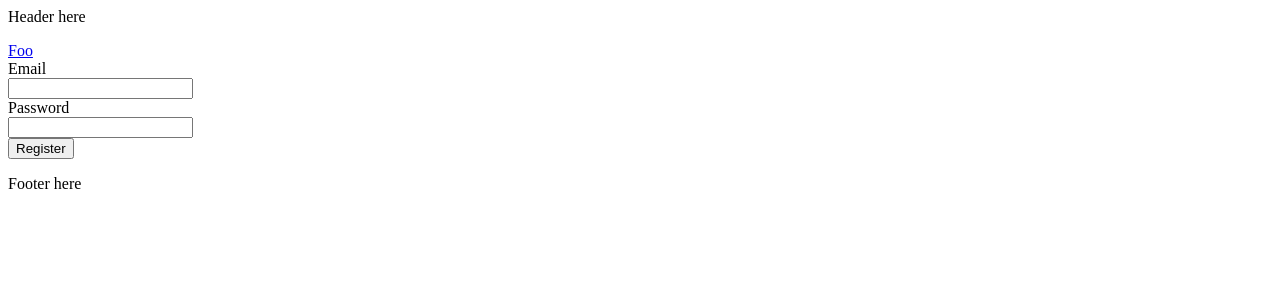
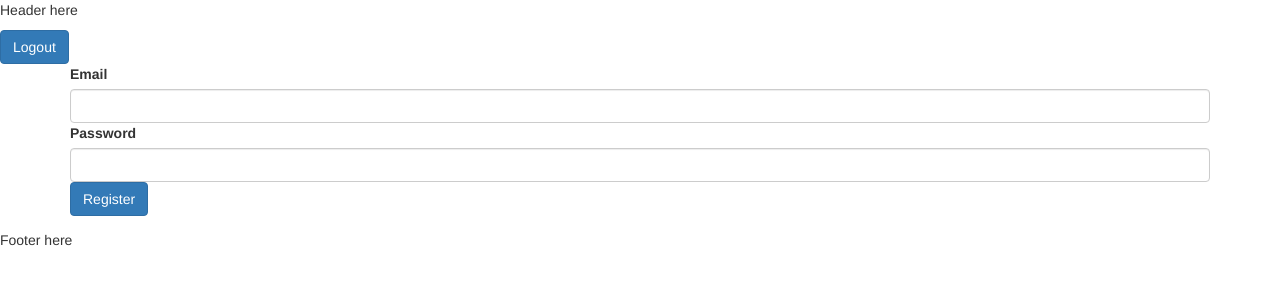
Before and after one commit to bcongdon/EachDay, a React app: page /register in a window 1280 px wide. Shown: the top 300 px of the page. Built offline with nearby package versions, Linux system fonts and the light colour scheme.

Commit message:
Enumerated Proptypes, fixed listing issues

```diff
--- a/package.json
+++ b/package.json
@@ -7,7 +7,7 @@
     "start": "webpack --watch",
     "build": "webpack --optimize-minimize --define process.env.NODE_ENV=\"'production'\"",
     "serve": "webpack-dev-server",
-    "lint": "eslint src/**/*.js"
+    "lint": "eslint src/"
   },
   "repository": {
     "type": "git",
@@ -29,6 +29,7 @@
   },
   "devDependencies": {
     "babel-core": "^6.24.1",
+    "babel-eslint": "^7.2.3",
     "babel-loader": "^7.0.0",
     "babel-preset-es2015": "^6.24.1",
     "babel-preset-react": "^6.24.1",
--- a/public/index.html
+++ b/public/index.html
@@ -1,5 +1,6 @@
 <head>
   <title>EveryDay</title>
+  <link rel="stylesheet" type="text/css" href="https://maxcdn.bootstrapcdn.com/bootstrap/3.3.6/css/bootstrap.min.css">
 </head>
 
 <body>
--- a/src/actions/index.js
+++ b/src/actions/index.js
@@ -13,12 +13,10 @@ export function errorHandler(dispatch, error, type) {
   let errorMessage = ''
 
   if (error.data && error.data.message) {
-    errorMessage = error.data.message
+    errorMessage = JSON.stringify(error.data.message)
   } else {
-    errorMessage = error.data
+    errorMessage = JSON.stringify(error.data)
   }
-
-  console.log(error)
 
   if (error.status === 403) {
     dispatch({
--- a/src/components/App.js
+++ b/src/components/App.js
@@ -1,5 +1,6 @@
 import React, { Component } from 'react'
 import { PropTypes } from 'prop-types'
+import Logout from './auth/Logout'
 
 class App extends Component {
   render() {
@@ -7,6 +8,7 @@ class App extends Component {
       <div>
         <p>Header here</p>
 
+        <Logout />
         <div className='container'>
           {this.props.children}
         </div>
@@ -18,7 +20,7 @@ class App extends Component {
 }
 
 App.propTypes = {
-  children: PropTypes.element.isRequired
+  children: PropTypes.object
 }
 
 export default App
--- a/src/components/auth/Login.js
+++ b/src/components/auth/Login.js
@@ -1,7 +1,8 @@
 import React, { Component } from 'react'
 import { connect } from 'react-redux'
 import { Field, reduxForm } from 'redux-form'
-import { Link } from 'react-router'
+import { Redirect } from 'react-router-dom'
+import { PropTypes } from 'prop-types'
 import { loginUser } from '../../actions'
 
 const form = reduxForm({
@@ -14,7 +15,7 @@ class Login extends Component {
   }
 
   renderAlert() {
-    if(this.props.errorMessage) {
+    if (this.props.errorMessage) {
       return (
         <div>
           <span><strong>Error!</strong> {this.props.errorMessage}</span>
@@ -28,25 +29,34 @@ class Login extends Component {
 
     return (
       <div>
-        <form onSubmit={handleSubmit(this.handleFormSubmit.bind(this))}>
-        {this.renderAlert()}
+        <form onSubmit={handleSubmit(this.handleFormSubmit)}>
+          {this.props.authenticated ? (<Redirect push to='/dashboard' />) : null}
+          {this.renderAlert()}
           <div>
             <label>Email</label>
-            <Field name="email" className="form-control" component="input" type="text" />
+            <Field name='email' className='form-control' component='input' type='text' />
           </div>
           <div>
             <label>Password</label>
-            <Field name="password" className="form-control" component="input" type="password" />
+            <Field name='password' className='form-control' component='input' type='password' />
           </div>
-          <button type="submit" className="btn btn-primary">Login</button>
+          <button type='submit' className='btn btn-primary'>Login</button>
         </form>
       </div>
     )
   }
 }
 
+Login.propTypes = {
+  loginUser: PropTypes.func.isRequired,
+  errorMessage: PropTypes.string,
+  handleSubmit: PropTypes.func.isRequired,
+  authenticated: PropTypes.bool.isRequired
+}
+
 function mapStateToProps(state) {
   return {
+    authenticated: state.auth.authenticated,
     errorMessage: state.auth.error,
     message: state.auth.message
   }
--- a/src/components/auth/Register.js
+++ b/src/components/auth/Register.js
@@ -3,6 +3,7 @@ import { connect } from 'react-redux'
 import { Field, reduxForm } from 'redux-form'
 import { registerUser } from '../../actions'
 import { Redirect } from 'react-router'
+import { PropTypes } from 'prop-types'
 
 const form = reduxForm({
   form: 'register',
@@ -10,10 +11,10 @@ const form = reduxForm({
 })
 
 const renderField = field => (
-    <div>
-      <input className="form-control" {...field.input}/>
-      {field.touched && field.error && <div className="error">{field.error}</div>}
-    </div>
+  <div>
+    <input className='form-control' {...field.input} />
+    {field.touched && field.error && <div className='error'>{field.error}</div>}
+  </div>
 )
 
 function validate(formProps) {
@@ -49,25 +50,32 @@ class Register extends Component {
     const { handleSubmit } = this.props
 
     return (
-      <form onSubmit={handleSubmit(this.handleFormSubmit.bind(this))}>
-      {this.props.authenticated ? (<Redirect push to="/dashboard" />) : null}
-      {this.renderAlert()}
-        <div className="row">
-          <div className="col-md-12">
+      <form onSubmit={handleSubmit(this.handleFormSubmit)}>
+        {this.props.authenticated ? (<Redirect push to='/dashboard' />) : null}
+        {this.renderAlert()}
+        <div className='row'>
+          <div className='col-md-12'>
             <label>Email</label>
-            <Field name="email" className="form-control" component={renderField} type="text" />
+            <Field name='email' className='form-control' component={renderField} type='text' />
           </div>
         </div>
-        <div className="row">
-          <div className="col-md-12">
+        <div className='row'>
+          <div className='col-md-12'>
             <label>Password</label>
-            <Field name="password" className="form-control" component={renderField} type="password" />
+            <Field name='password' className='form-control' component={renderField} type='password' />
           </div>
         </div>
-        <button type="submit" className="btn btn-primary">Register</button>
+        <button type='submit' className='btn btn-primary'>Register</button>
       </form>
     )
   }
+}
+
+Register.propTypes = {
+  registerUser: PropTypes.func.isRequired,
+  errorMessage: PropTypes.string,
+  handleSubmit: PropTypes.func.isRequired,
+  authenticated: PropTypes.bool
 }
 
 function mapStateToProps(state) {
--- a/src/components/auth/require-auth.js
+++ b/src/components/auth/require-auth.js
@@ -4,15 +4,19 @@ import { connect } from 'react-redux'
 
 export default function(ComposedComponent) {
   class Authentication extends Component {
+    static contextTypes = {
+      router: PropTypes.object
+    }
+
     componentWillMount() {
-      if(!this.props.authenticated) {
-        this.context.router.push('/login')
+      if (!this.props.authenticated) {
+        this.context.router.history.push('/login')
       }
     }
 
     componentWillUpdate(nextProps) {
-      if(!nextProps.authenticated) {
-        this.context.router.push('/login')
+      if (!nextProps.authenticated) {
+        this.context.router.history.push('/login')
       }
     }
 
@@ -25,5 +29,9 @@ export default function(ComposedComponent) {
     return { authenticated: state.auth.authenticated }
   }
 
+  Authentication.propTypes = {
+    authenticated: PropTypes.bool.isRequired
+  }
+
   return connect(mapStateToProps)(Authentication)
 }
--- a/src/components/pages/NotFoundPage.js
+++ b/src/components/pages/NotFoundPage.js
@@ -1,7 +1,6 @@
 import React, { Component } from 'react'
 
 class NotFoundPage extends Component {
-
   render() {
     return (
       <div>
--- a/src/index.js
+++ b/src/index.js
@@ -8,6 +8,7 @@ import reduxThunk from 'redux-thunk'
 import reducers from './reducers'
 import Cookies from 'universal-cookie'
 import { AUTH_USER } from './actions/types'
+import App from './components/App'
 
 const createStoreWithMiddleware = applyMiddleware(reduxThunk)(createStore)
 const store = createStoreWithMiddleware(reducers)
@@ -21,7 +22,9 @@ if (token) {
 ReactDOM.render(
   <Provider store={store}>
     <Router>
-      {routes}
+      <App>
+        {routes}
+      </App>
     </Router>
   </Provider>,
   document.getElementById('root')
--- a/src/routes.js
+++ b/src/routes.js
@@ -1,7 +1,6 @@
 import React from 'react'
-import { Route, Switch, Link } from 'react-router-dom'
+import { Route, Switch } from 'react-router-dom'
 
-import App from './components/App'
 import NotFoundPage from './components/pages/NotFoundPage'
 
 import HomePage from './components/pages/HomePage'
@@ -11,8 +10,6 @@ import Dashboard from './components/Dashboard'
 import RequireAuth from './components/auth/require-auth'
 
 export default (
-  <App>
-    <Link to='/register'>Foo</Link>
   <Switch>
     <Route exact path='/' component={HomePage} />
     <Route path='/register' component={Register} />
@@ -21,5 +18,4 @@ export default (
 
     <Route path='*' component={NotFoundPage} />
   </Switch>
-  </App>
 )
```
Also changed, not shown: src/components/auth/Logout.js (+8 -3 lines), src/components/pages/HomePage.js (line endings or trailing spaces), 1 other file (tests, documents, lock files or other folders). Lines whose indentation alone changed are shown as unchanged.
